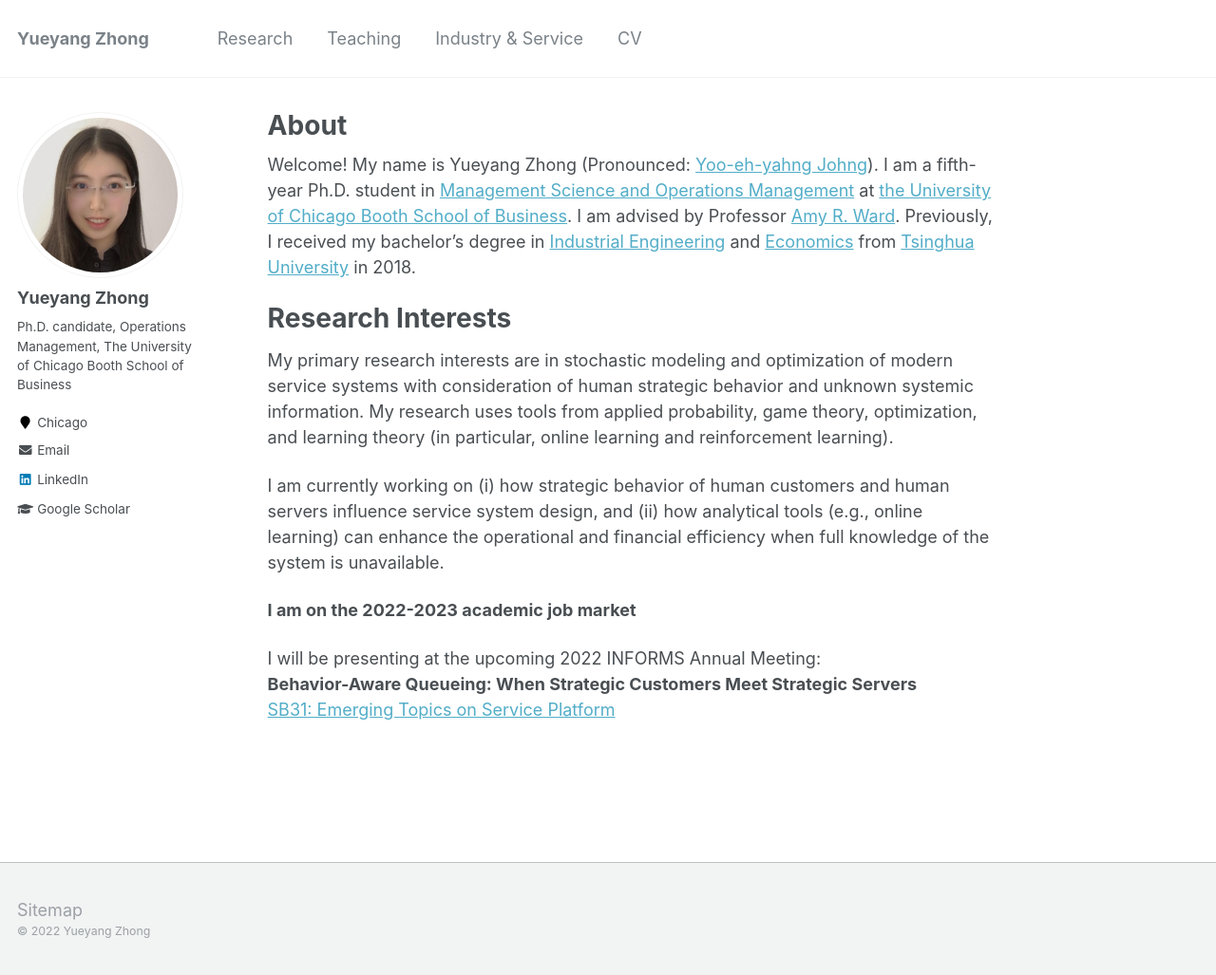
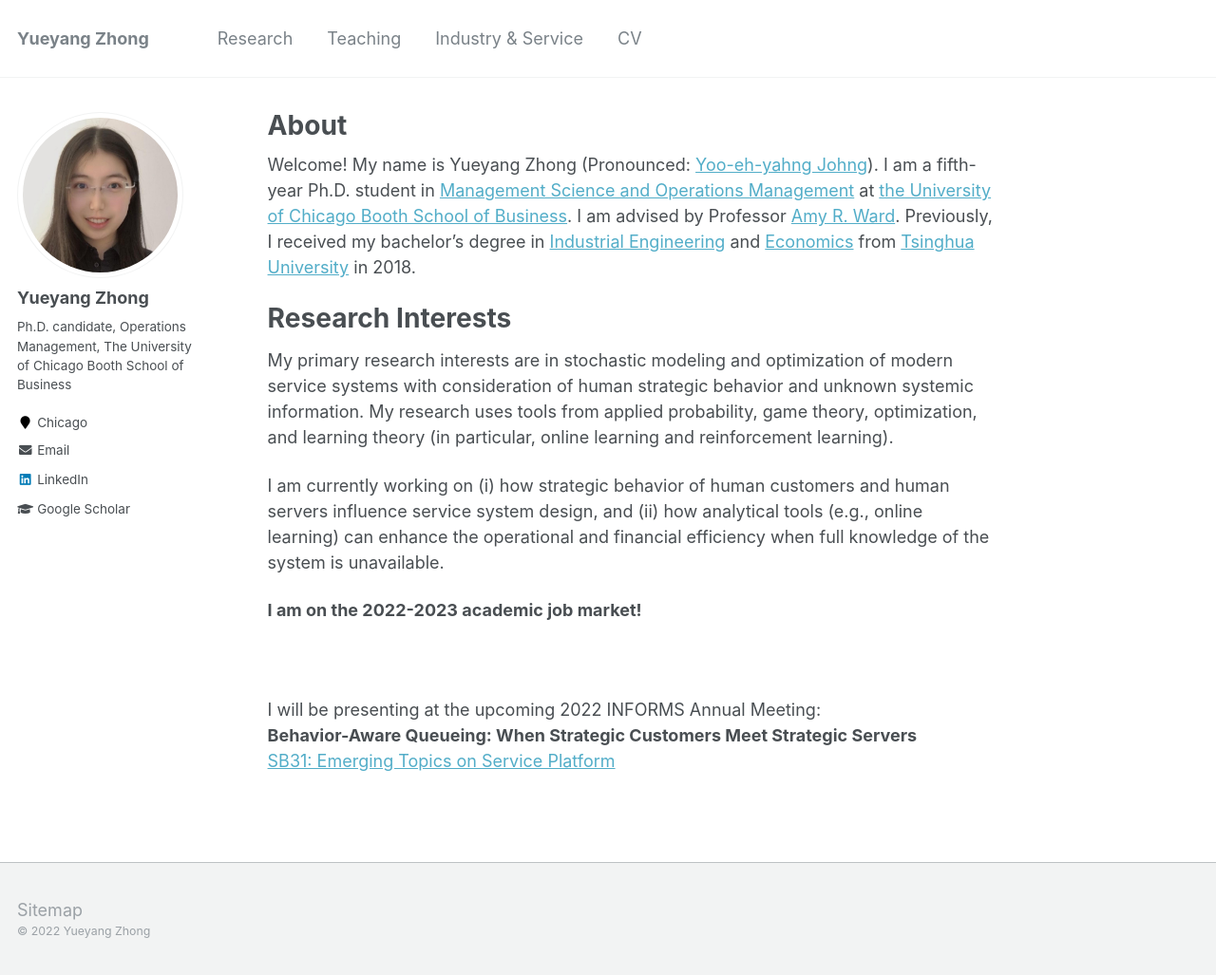
Before and after one commit to alicemengqi/site, a Jekyll site: the page built from _pages/about.md, in a window 1280 px wide and 1027 px high. Shown: the whole window at 95% size. Built offline with Jekyll 4.4.1, drawn with Linux system fonts in a browser that asks for light colours.

Commit message:
Update about.md

```diff
--- a/_pages/about.md
+++ b/_pages/about.md
@@ -16,9 +16,10 @@ My primary research interests are in stochastic modeling and optimization of mod
 I am currently working on (i) how strategic behavior of human customers and human servers influence service system design, and (ii) how analytical tools (e.g., online learning) can enhance the operational and financial efficiency when full knowledge of the system is unavailable.
 
 
-**I am on the 2022-2023 academic job market**
+**I am on the 2022-2023 academic job market!**
 
-
+<br />
+<br />
 I will be presenting at the upcoming 2022 INFORMS Annual Meeting: <br />
 **Behavior-Aware Queueing: When Strategic Customers Meet Strategic Servers** <br />
 [SB31: Emerging Topics on Service Platform](https://www.abstractsonline.com/pp8/?__hstc=194041586.26d432e6e1461cbb4404a540a9b0c1e1.1657821478539.1661982061825.1661987443359.66&__hssc=194041586.2.1661987443359&__hsfp=4151869950&hsCtaTracking=025ee829-9db5-4f89-95dc-637573ec15db%7Cea016d7d-8b17-4156-8c3b-c1c801f2ba1f#!/10693/session/1064)
```
